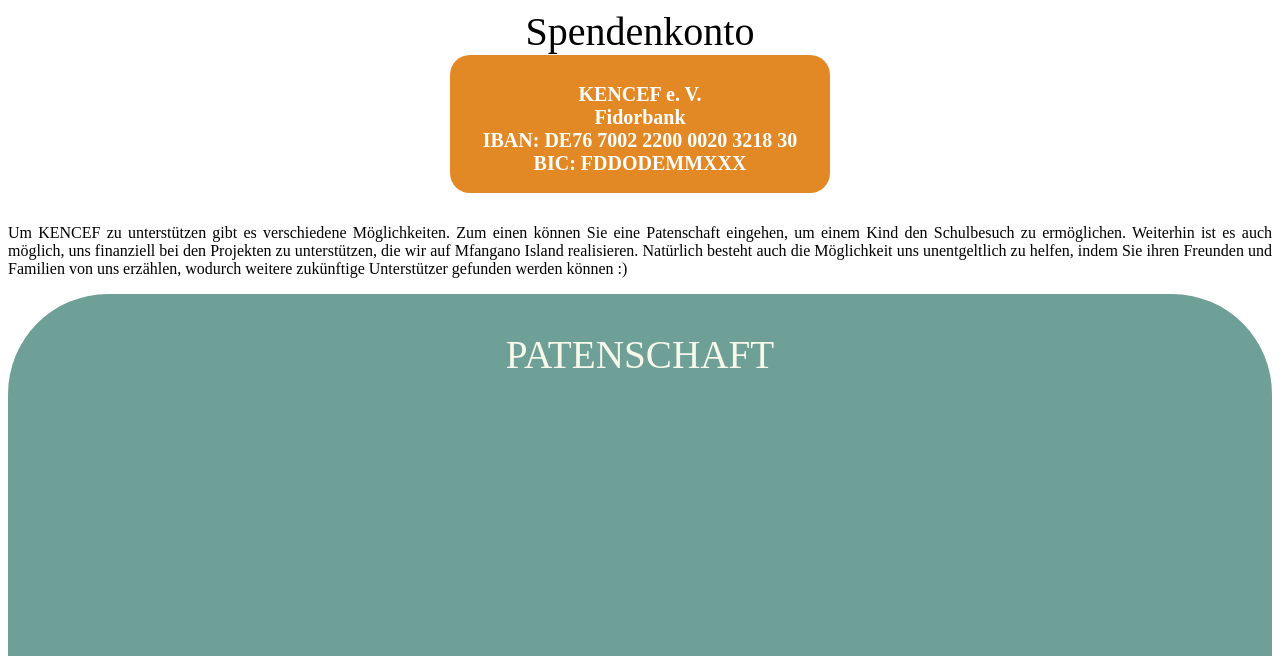
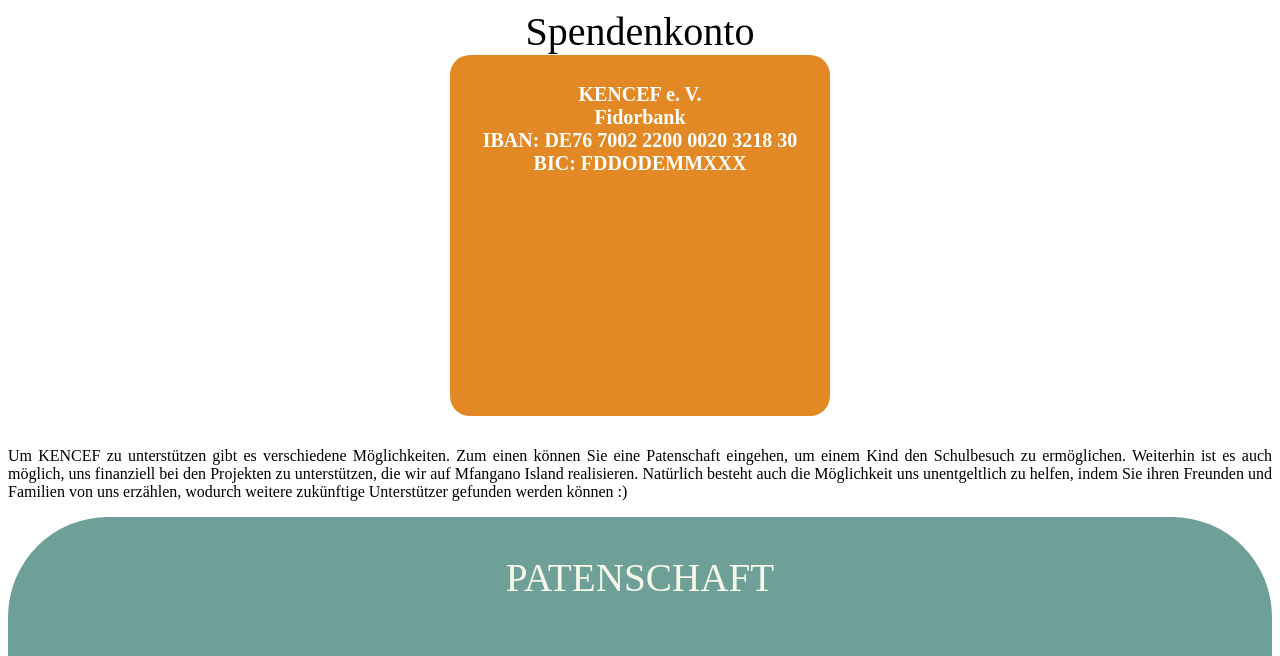
Before and after one commit to ErikTheBerik/Kencef, a PHP site: page /Spende/spende.html in a window 1280 px wide. Shown: the top 656 px of the page. Run offline with PHP 8.4, Linux system fonts and the light colour scheme.

Commit message:
minor fix lul

```diff
--- a/Spende/css/spende.css
+++ b/Spende/css/spende.css
@@ -84,7 +84,7 @@
 
 #Spendenkonto {
 	background-color: #e28824;
-    height: 130px;
+    height: 45%;
     width: 30%;
     text-align: center;
     margin: 0 35% 0 35%;
```
